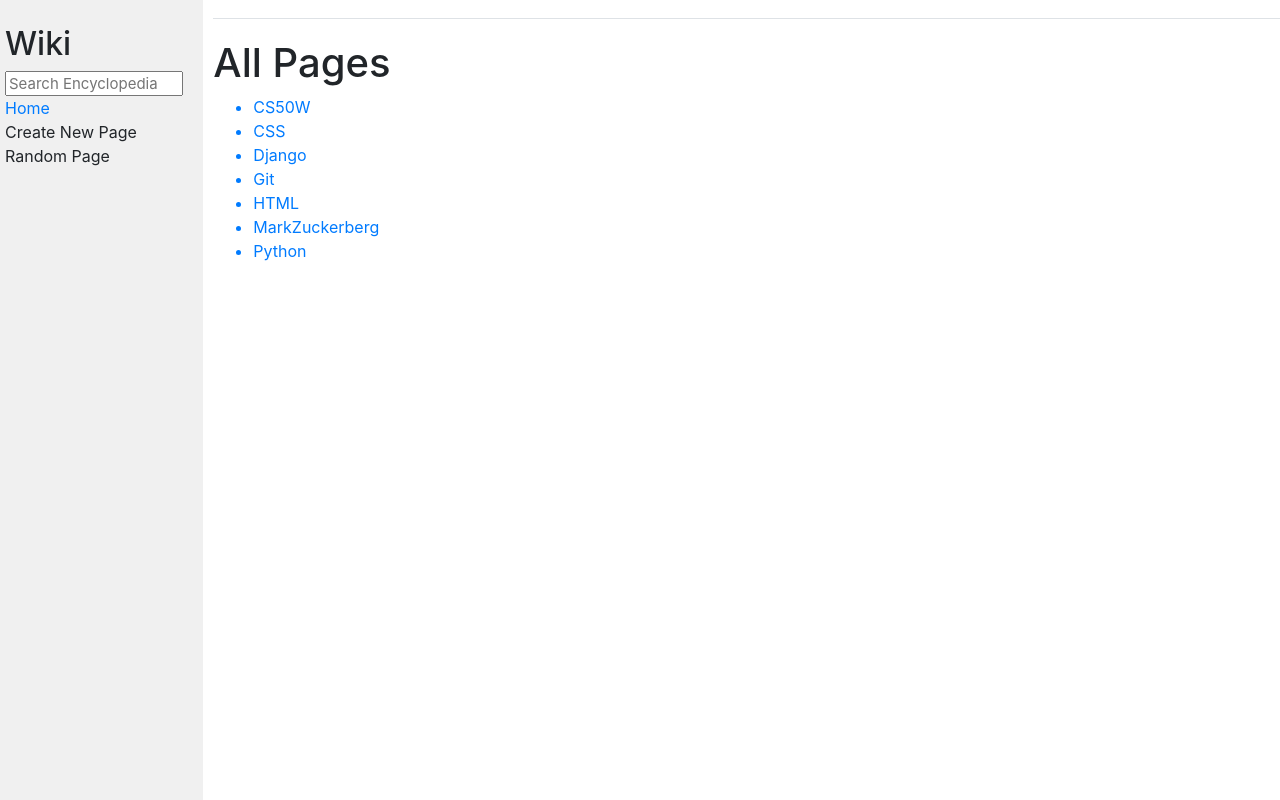
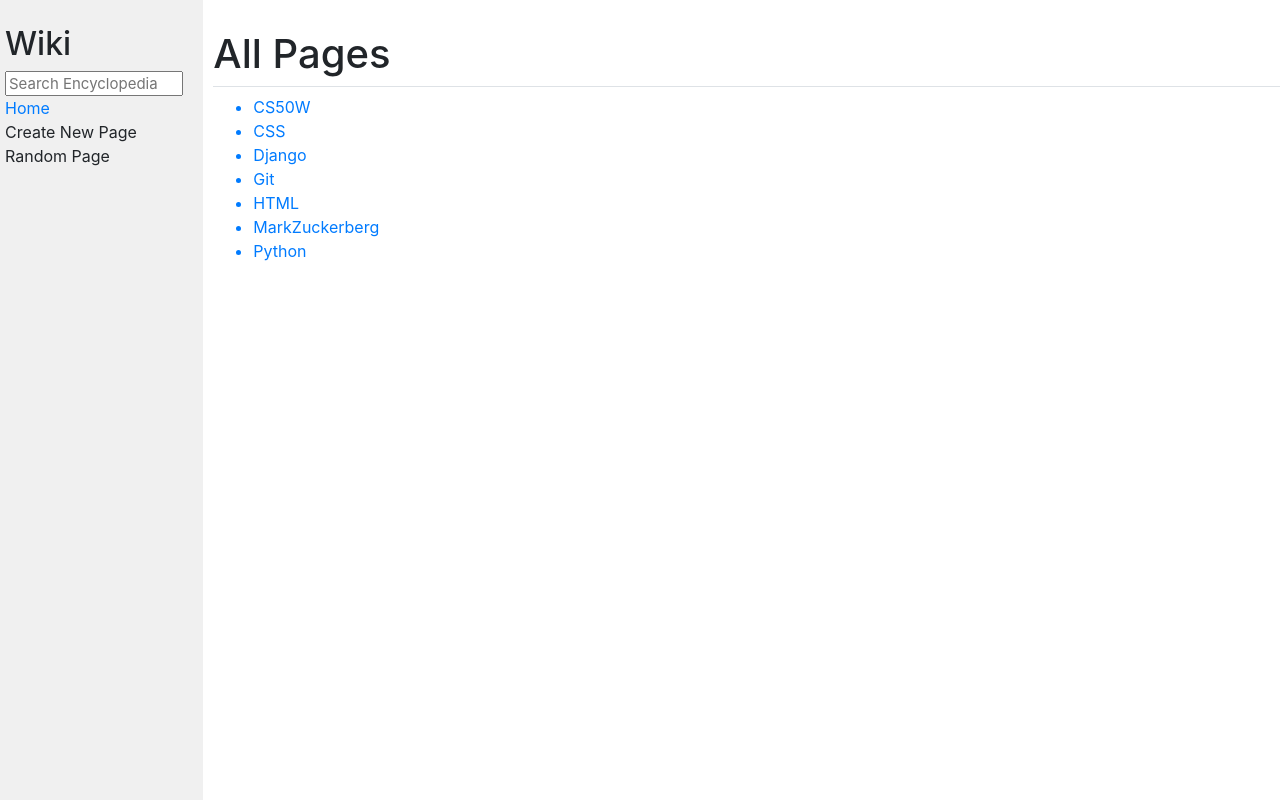
Before and after one commit to zabao-qt/CS50W-WIKI, a Django app: page / in a window 1280 px wide. Run offline with Django 3.2, Linux system fonts and the light colour scheme; some libraries are stand-ins or nearby versions.

Commit message:
update: index page

```diff
--- a/encyclopedia/templates/encyclopedia/index.html
+++ b/encyclopedia/templates/encyclopedia/index.html
@@ -5,7 +5,7 @@
 {% endblock %}
 
 {% block body %}
-    <h1>All Pages</h1>
+    <h1 class="border-bottom border-1 border-#f0f0f0 pb-2">All Pages</h1>
 
     <ul>
         {% for entry in entries %}
--- a/encyclopedia/templates/encyclopedia/layout.html
+++ b/encyclopedia/templates/encyclopedia/layout.html
@@ -28,10 +28,10 @@
                 {% endblock %}
             </div>
             <div class="main col-lg-10 col-md-9">
-                <div class="border-bottom border-1 border-#f0f0f0 pb-2">
+                <div>
                     {% block body_title %}
                     {% endblock %}
-                  </div>
+                </div>
                 {% block body %}
                 {% endblock %}
             </div>
```
